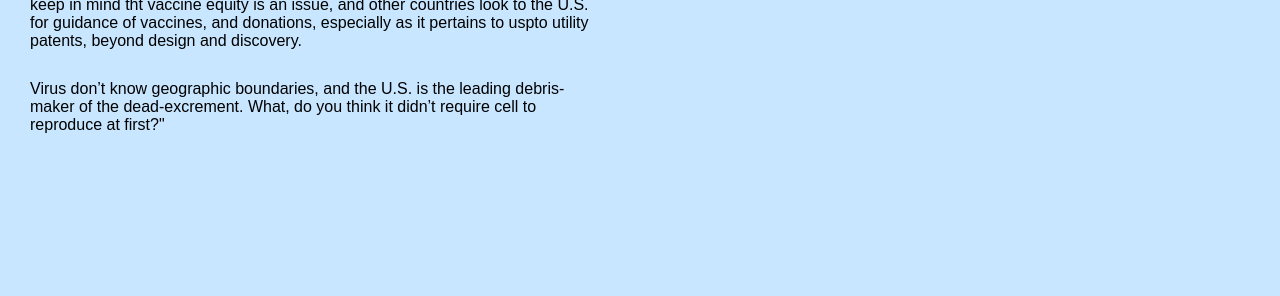
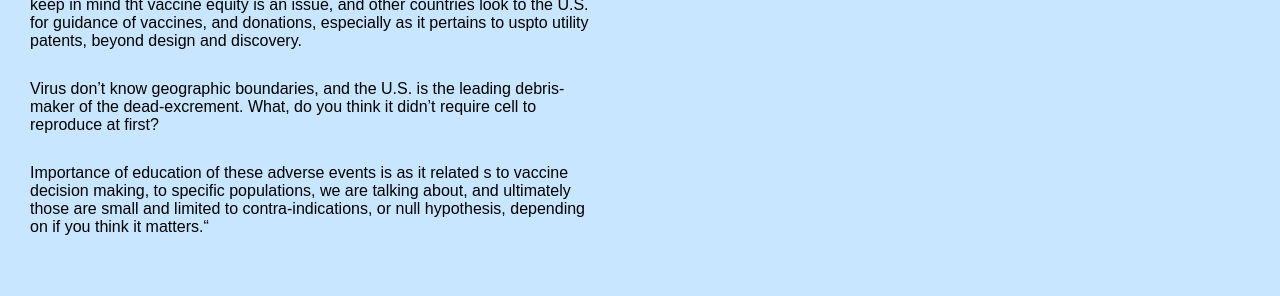
Before and after one commit to NickCarducci/MoldMask, a React (Create React App) app: page / in a window 1280 px wide. Shown: the part 1879-2175 px from the top of the page. Built offline with nearby package versions, Linux system fonts and the light colour scheme; a web font is replaced by a local one.

Commit message:
Update App.js

```diff
--- a/src/App.js
+++ b/src/App.js
@@ -992,6 +992,22 @@ export default class App extends React.Component {
             scrollTopAndHeight={this.state.scrollTop + window.innerHeight}
             scrollTop={this.state.scrollTop}
           />
+          <Cable
+            style={{ height: "440px" }}
+            onError={handleScollImgError}
+            //img={true}
+            src={
+              this.state.noyoutube
+                ? ""
+                : "https://www.youtube.com/embed/ZmUozfOPquk"
+            }
+            float="left"
+            title="Left vs Right (77WABC) - sundays 3-5pm Sliwa vs Hahn"
+            scrolling={this.state.scrolling}
+            fwd={this["scrollImg" + 1]}
+            scrollTopAndHeight={this.state.scrollTop + window.innerHeight}
+            scrollTop={this.state.scrollTop}
+          />
           <div
             style={{ margin: "10px", padding: "10px", borderRadius: "15px" }}
           >
@@ -1009,7 +1025,16 @@ export default class App extends React.Component {
           >
             Virus don’t know geographic boundaries, and the U.S. is the leading
             debris-maker of the dead-excrement. What, do you think it didn’t
-            require cell to reproduce at first?"
+            require cell to reproduce at first?
+          </div>
+          <div
+            style={{ margin: "10px", padding: "10px", borderRadius: "15px" }}
+          >
+            Importance of education of these adverse events is as it related s
+            to vaccine decision making, to specific populations, we are talking
+            about, and ultimately those are small and limited to
+            contra-indications, or null hypothesis, depending on if you think it
+            matters.“
           </div>
           <br />
           <br />
```
